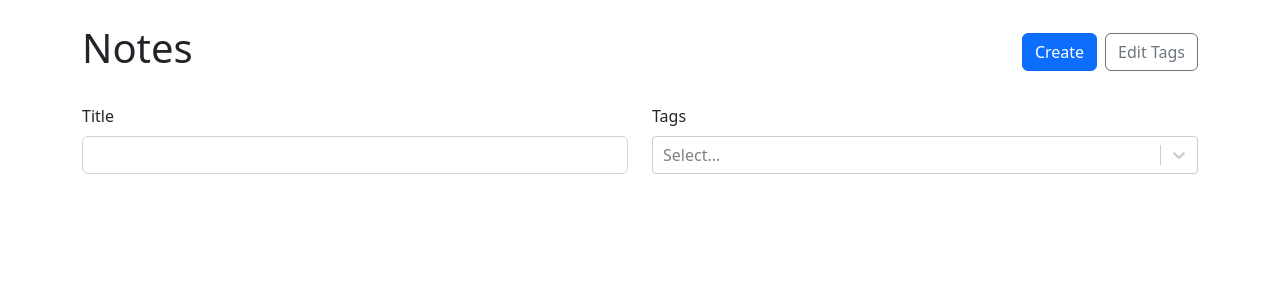
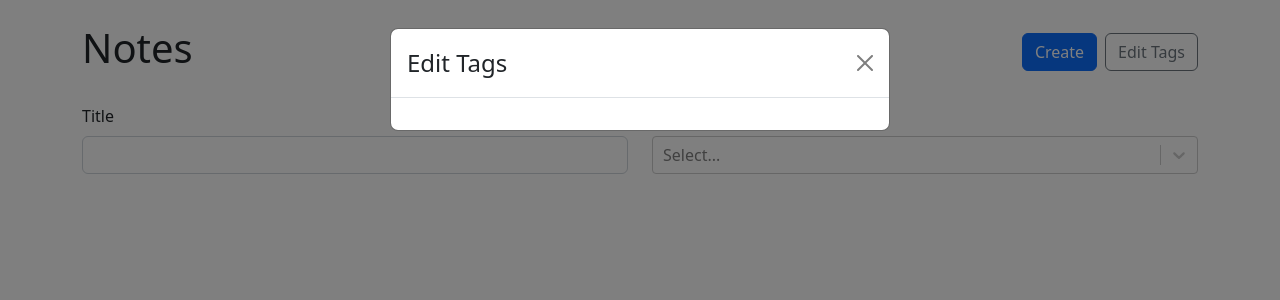
Before and after one commit to AbdElrahmanGbr/react-note-taking-app, a React (Vite) app: page / in a window 1280 px wide. Both pictures are taken after a click on the button "Edit Tags". Shown: the top 300 px of the page. Built offline with nearby package versions, Linux system fonts and the light colour scheme.

Commit message:
Added Update & Delete A Tag within tags module

```diff
--- a/src/App.tsx
+++ b/src/App.tsx
@@ -65,9 +65,28 @@ function App() {
         setTags(prev => [...prev, tag]);
     }
 
+    function updateTag(id: string, label: string) {
+        setTags(prevTags => {
+            return prevTags.map(tag => {
+                if (tag.id === id) {
+                    return {...tag, label}
+                } else {
+                    return tag
+                }
+            })
+        })
+    }
+
+    function deleteTag(id: string) {
+        setTags(prevTags => {
+            return prevTags.filter(tag => tag.id !== id)
+        })
+    }
+
     return (<Container className={"my-4"}>
         <Routes>
-            <Route path={"/"} element={<NoteList notes={notesWithTags} availableTags={tags}/>}/>
+            <Route path={"/"} element={<NoteList notes={notesWithTags} availableTags={tags} onDeleteTag={deleteTag}
+                                                 onUpdateTag={updateTag}/>}/>
             <Route path={"/new"}
                    element={<NewNote onSubmit={onCreateNote} onAddTag={addTag} availableTags={tags}/>}/>
             <Route path={"/:id"} element={<NoteLayout notes={notesWithTags}/>}>
--- a/src/NoteList.tsx
+++ b/src/NoteList.tsx
@@ -1,4 +1,4 @@
-import {Badge, Button, Card, Col, Form, Row, Stack} from "react-bootstrap";
+import {Badge, Button, Card, Col, Form, Modal, Row, Stack} from "react-bootstrap";
 import {Link} from "react-router-dom";
 import ReactSelect from "react-select"
 import {useMemo, useState} from "react";
@@ -12,12 +12,23 @@ type SimplifiedNote = {
 }
 type NoteListProps = {
     availableTags: Tag[],
-    notes: SimplifiedNote[]
+    notes: SimplifiedNote[],
+    onDeleteTag: (id: string) => void,
+    onUpdateTag: (id: string, label: string) => void
 }
 
-function NoteList({availableTags, notes}: NoteListProps) {
+type EditTagModalProps = {
+    show: boolean,
+    availableTags: Tag[],
+    handleClose: () => void,
+    onDeleteTag: (id: string) => void,
+    onUpdateTag: (id: string, label: string) => void
+}
+
+function NoteList({availableTags, notes, onUpdateTag, onDeleteTag}: NoteListProps) {
     const [selectedTags, setSelectedTags] = useState<Tag[]>([])
     const [title, setTitle] = useState("");
+    const [editTagsModalIsOpen, setEditTagsModalIsOpen] = useState(false);
     const filteredNotes = useMemo(() => {
         return notes.filter(note => {
             return (title === "" || note.title.toLowerCase().includes(title.toLowerCase())) && (selectedTags.length === 0 || selectedTags.every(tag => note.tags.some(noteTag => noteTag.id === tag.id)))
@@ -31,7 +42,8 @@ function NoteList({availableTags, notes}: NoteListProps) {
                     <Link to={"/new"}>
                         <Button variant={"primary"}>Create</Button>
                     </Link>
-                    <Button variant={"outline-secondary"}>Edit Tags</Button>
+                    <Button onClick={() => setEditTagsModalIsOpen(true)} variant={"outline-secondary"}>Edit
+                        Tags</Button>
                 </Stack>
             </Col>
         </Row>
@@ -69,6 +81,8 @@ function NoteList({availableTags, notes}: NoteListProps) {
                 <NoteCard id={note.id} title={note.title} tags={note.tags}/>
             </Col>))}
         </Row>
+        <EditTagsModal show={editTagsModalIsOpen} handleClose={() => setEditTagsModalIsOpen(false)}
+                       availableTags={availableTags} onUpdateTag={onUpdateTag} onDeleteTag={onDeleteTag}/>
     </>);
 }
 
@@ -93,3 +107,25 @@ function NoteCard({id, title, tags}: SimplifiedNote) {
         </Card.Body>
     </Card>
 }
+
+function EditTagsModal({availableTags, handleClose, show, onUpdateTag, onDeleteTag}: EditTagModalProps) {
+    return <Modal show={show} onHide={handleClose}>
+        <Modal.Header closeButton>
+            <Modal.Title>Edit Tags</Modal.Title>
+        </Modal.Header>
+        <Modal.Body>
+            <Form>
+                <Stack gap={2}>
+                    {availableTags.map(tag => (
+                        <Row key={tag.id}>
+                            <Col><Form.Control type={"text"} value={tag.label}
+                                               onChange={e => onUpdateTag(tag.id, e.target.value)}/></Col>
+                            <Col xs={"auto"}><Button onClick={() => onDeleteTag(tag.id)}
+                                                     variant={"outline-danger"}>&times;</Button></Col>
+                        </Row>
+                    ))}
+                </Stack>
+            </Form>
+        </Modal.Body>
+    </Modal>
+}
```
